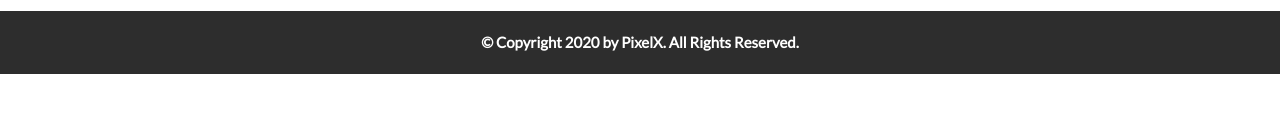
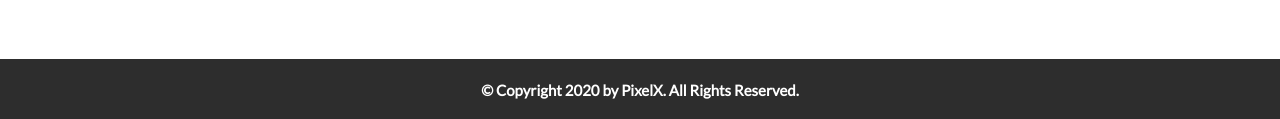
Before and after one commit to oluwoleolusi/newafrobeatsalte, a plain HTML site: page index.html in a window 1280 px wide. Shown: the part 3091-3210 px from the top of the page. Before the commit the page ends 3165 px from the top, so only its background shows below. Drawn offline with nearby package versions, Linux system fonts and the light colour scheme.

Commit message:
Update index.html

```diff
--- a/index.html
+++ b/index.html
@@ -440,7 +440,7 @@
             </div>
         </div>
     </div>
-    <div class="copyright">
+    <div class="copyright mt-5">
         <span class="copyright_text">
             © Copyright 2020 by PixelX. All Rights Reserved.
         </span>
```
